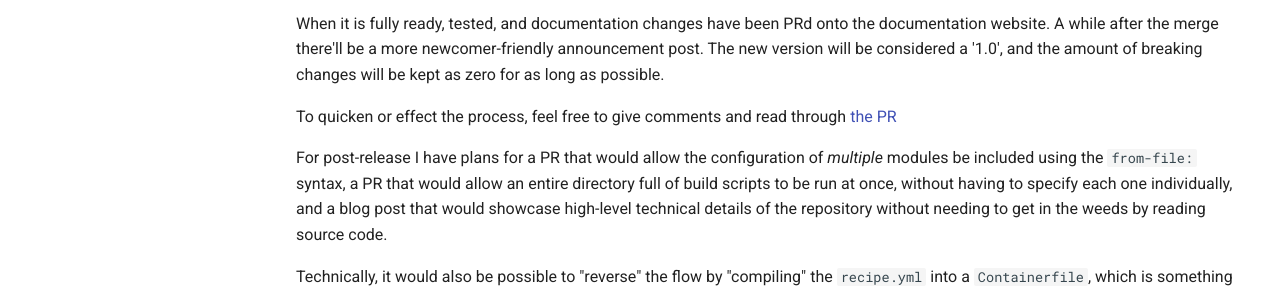
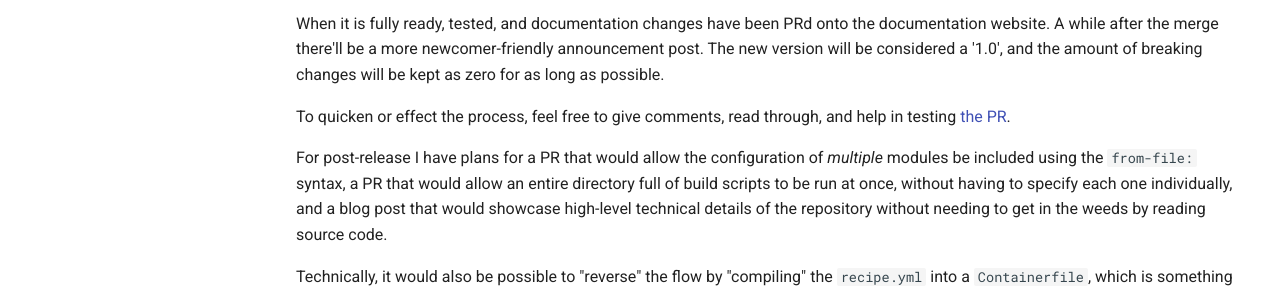
Before and after one commit to ublue-os/website, an MkDocs documentation site: the page built from docs/blog/posts/startingpoint-rewrite-heads-up.md, in a window 1280 px wide and 900 px high, scrolled down 2023 px. Shown: the part 422-715 px from the top of the window. Built offline with MkDocs 1.6.1 and Material for MkDocs 9.7.7, drawn with Linux system fonts in a browser that asks for light colours; comment, search, counter and statistics services are not loaded.

Commit message:
fix: rewrite testing call to action

```diff
--- a/docs/blog/posts/startingpoint-rewrite-heads-up.md
+++ b/docs/blog/posts/startingpoint-rewrite-heads-up.md
@@ -87,7 +87,7 @@ As a minor change, all user configuration has been moved into the `config/` dire
 
 When it is fully ready, tested, and documentation changes have been PRd onto the documentation website. A while after the merge there'll be a more newcomer-friendly announcement post. The new version will be considered a '1.0', and the amount of breaking changes will be kept as zero for as long as possible.
 
-To quicken or effect the process, feel free to give comments and read through [the PR](https://github.com/ublue-os/startingpoint/pull/135)
+To quicken or effect the process, feel free to give comments, read through, and help in testing [the PR](https://github.com/ublue-os/startingpoint/pull/135).
 
 For post-release I have plans for a PR that would allow the configuration of _multiple_ modules be included using the `from-file:` syntax, a PR that would allow an entire directory full of build scripts to be run at once, without having to specify each one individually, and a blog post that would showcase high-level technical details of the repository without needing to get in the weeds by reading source code.
 
```
